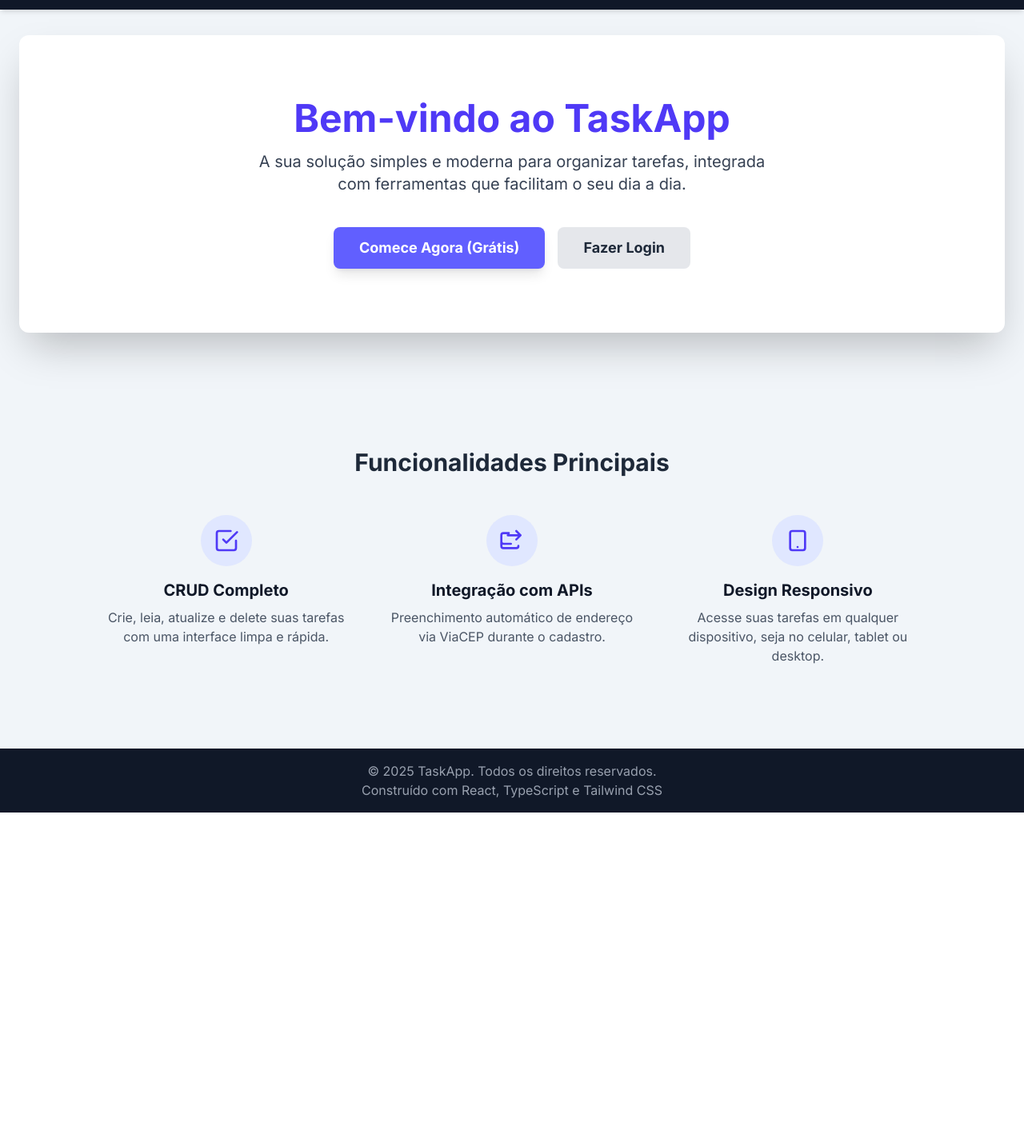
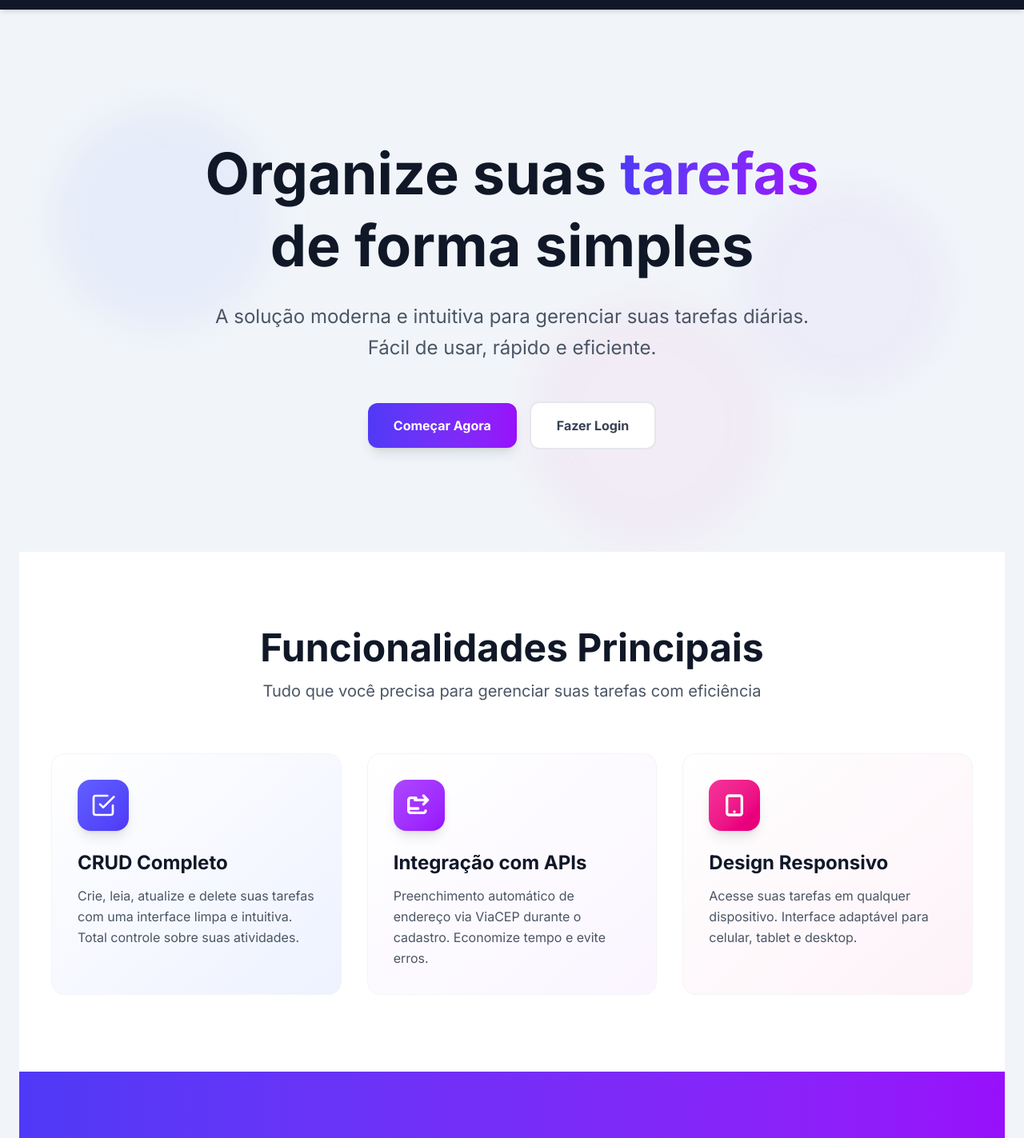
Before and after one commit to eduard0vieira/projeto-ovidio, a React (Vite) app: page / in a window 1280 px wide. Shown: the part 52-1475 px from the top of the page at 80% size. Before the commit the page ends 1068 px from the top, so only its background shows below. Built offline with nearby package versions, Linux system fonts and the light colour scheme.

Commit message:
feat: Add react-hot-toast for notifications; refactor notification handling in LoginPage, RegisterPage, TaskFormPage, and Header components; remove Notification component; enhance LandingPage with animated background and key features section

```diff
--- a/package.json
+++ b/package.json
@@ -13,6 +13,7 @@
     "@tailwindcss/vite": "^4.1.17",
     "react": "^19.2.0",
     "react-dom": "^19.2.0",
+    "react-hot-toast": "^2.6.0",
     "react-router-dom": "^7.9.5",
     "tailwindcss": "^4.1.17"
   },
--- a/src/App.tsx
+++ b/src/App.tsx
@@ -1,10 +1,11 @@
 import React, { useState, useEffect } from "react";
 import { Routes, Route, Navigate } from "react-router-dom";
-import type { User, Task, NotificationState } from "./types";
+import { Toaster } from "react-hot-toast";
+import toast from "react-hot-toast";
+import type { User, Task } from "./types";
 import { MOCK_TASKS } from "./data/mockData";
 import { Header } from "./components/Header";
 import { Footer } from "./components/Footer";
-import { Notification } from "./components/Notification";
 import { ProtectedRoute } from "./components/ProtectedRoute";
 import { LandingPage } from "./pages/LandingPage";
 import { LoginPage } from "./pages/LoginPage";
@@ -17,9 +18,6 @@ const App: React.FC = () => {
   const [currentUser, setCurrentUser] = useState<User | null>(null);
   void currentUser;
   const [tasks, setTasks] = useState<Task[]>(MOCK_TASKS);
-  const [notification, setNotification] = useState<NotificationState | null>(
-    null,
-  );
 
   useEffect(() => {
     const savedSession = localStorage.getItem("crud-auth");
@@ -29,8 +27,6 @@ const App: React.FC = () => {
       setCurrentUser(user);
     }
   }, []);
-
-  const clearNotification = () => setNotification(null);
 
   const handleLogin = (email: string) => {
     const user: User = { id: "user-123", name: "Usuário Simulado", email };
@@ -43,7 +39,6 @@ const App: React.FC = () => {
     setIsAuthenticated(false);
     setCurrentUser(null);
     localStorage.removeItem("crud-auth");
-    setNotification({ type: "success", message: "Você saiu com segurança." });
   };
 
   const handleSaveTask = (taskData: Omit<Task, "id" | "completed">) => {
@@ -57,7 +52,7 @@ const App: React.FC = () => {
 
   const handleDeleteTask = (id: string) => {
     setTasks((prev) => prev.filter((task) => task.id !== id));
-    setNotification({ type: "error", message: "Tarefa excluída." });
+    toast.error("Tarefa excluída.");
   };
 
   const handleToggleComplete = (id: string) => {
@@ -70,11 +65,33 @@ const App: React.FC = () => {
 
   return (
     <div className="min-h-screen flex flex-col bg-slate-100 font-inter">
+      <Toaster
+        position="top-right"
+        toastOptions={{
+          duration: 3000,
+          style: {
+            background: "#363636",
+            color: "#fff",
+          },
+          success: {
+            position: "top-right",
+            duration: 3000,
+            iconTheme: {
+              primary: "#10b981",
+              secondary: "#fff",
+            },
+          },
+          error: {
+            position: "top-right",
+            duration: 3000,
+            iconTheme: {
+              primary: "#ef4444",
+              secondary: "#fff",
+            },
+          },
+        }}
+      />
       <Header isAuthenticated={isAuthenticated} onLogout={handleLogout} />
-
-      {notification && (
-        <Notification notification={notification} onClose={clearNotification} />
-      )}
 
       <main className="flex-grow container mx-auto p-6 pt-24">
         <Routes>
@@ -84,16 +101,11 @@ const App: React.FC = () => {
           />
           <Route
             path="/login"
-            element={
-              <LoginPage
-                onLogin={handleLogin}
-                setNotification={setNotification}
-              />
-            }
+            element={<LoginPage onLogin={handleLogin} />}
           />
           <Route
             path="/register"
-            element={<RegisterPage setNotification={setNotification} />}
+            element={<RegisterPage />}
           />
 
           <Route element={<ProtectedRoute isAuthenticated={isAuthenticated} />}>
@@ -109,12 +121,7 @@ const App: React.FC = () => {
             />
             <Route
               path="/form"
-              element={
-                <TaskFormPage
-                  onSave={handleSaveTask}
-                  setNotification={setNotification}
-                />
-              }
+              element={<TaskFormPage onSave={handleSaveTask} />}
             />
           </Route>
 
--- a/src/components/Header.tsx
+++ b/src/components/Header.tsx
@@ -1,5 +1,6 @@
 import React from "react";
 import { Link, useNavigate } from "react-router-dom";
+import toast from "react-hot-toast";
 
 interface HeaderProps {
   isAuthenticated: boolean;
@@ -14,6 +15,7 @@ export const Header: React.FC<HeaderProps> = ({
 
   const handleLogout = () => {
     onLogout();
+    toast.success("Você saiu com segurança.");
     navigate("/login");
   };
 
--- a/src/index.css
+++ b/src/index.css
@@ -3,3 +3,30 @@
 body {
   font-family: "Inter", sans-serif;
 }
+
+@keyframes blob {
+  0% {
+    transform: translate(0px, 0px) scale(1);
+  }
+  33% {
+    transform: translate(30px, -50px) scale(1.1);
+  }
+  66% {
+    transform: translate(-20px, 20px) scale(0.9);
+  }
+  100% {
+    transform: translate(0px, 0px) scale(1);
+  }
+}
+
+.animate-blob {
+  animation: blob 7s infinite;
+}
+
+.animation-delay-2000 {
+  animation-delay: 2s;
+}
+
+.animation-delay-4000 {
+  animation-delay: 4s;
+}
--- a/src/pages/LandingPage.tsx
+++ b/src/pages/LandingPage.tsx
@@ -1,62 +1,128 @@
-import React from "react";
+import React, { useEffect, useState } from "react";
 import { Link } from "react-router-dom";
 import { CheckSquareIcon } from "../components/Icons";
 
 export const LandingPage: React.FC = () => {
+  const [isVisible, setIsVisible] = useState(false);
+
+  useEffect(() => {
+    setIsVisible(true);
+  }, []);
+
   return (
-    <div className="w-full text-center">
-      <section className="bg-white py-20 px-6 rounded-xl shadow-2xl">
-        <h1 className="text-5xl font-bold text-indigo-600 mb-4">
-          Bem-vindo ao TaskApp
+    <div className="w-full min-h-screen">
+      {/* Hero Section */}
+      <section className="relative overflow-hidden py-32 px-6">
+        {/* Background Gradient */}
+        <div className="absolute inset-0 bg-gradient-to-br from-indigo-50 via-white to-purple-50 -z-10" />
+
+        {/* Animated Background Elements */}
+        <div className="absolute top-20 left-10 w-72 h-72 bg-indigo-200 rounded-full mix-blend-multiply filter blur-xl opacity-20 animate-blob" />
+        <div className="absolute top-40 right-10 w-72 h-72 bg-purple-200 rounded-full mix-blend-multiply filter blur-xl opacity-20 animate-blob animation-delay-2000" />
+        <div className="absolute -bottom-8 left-1/2 w-72 h-72 bg-pink-200 rounded-full mix-blend-multiply filter blur-xl opacity-20 animate-blob animation-delay-4000" />
+
+        <div className="max-w-6xl mx-auto text-center">
+          <div
+            className={`transition-all duration-1000 ${
+              isVisible
+                ? "opacity-100 translate-y-0"
+                : "opacity-0 translate-y-10"
+            }`}
+          >
+            <h1 className="text-6xl md:text-7xl font-extrabold text-gray-900 mb-6 leading-tight">
+              Organize suas{" "}
+              <span className="bg-gradient-to-r from-indigo-600 to-purple-600 bg-clip-text text-transparent">
+                tarefas
+              </span>
+              <br />
+              de forma simples
             </h1>
-        <p className="text-xl text-gray-700 max-w-2xl mx-auto mb-10">
-          A sua solução simples e moderna para organizar tarefas, integrada com
-          ferramentas que facilitam o seu dia a dia.
+            <p className="text-xl md:text-2xl text-gray-600 max-w-3xl mx-auto mb-12 leading-relaxed">
+              A solução moderna e intuitiva para gerenciar suas tarefas diárias.
+              <br />
+              Fácil de usar, rápido e eficiente.
             </p>
-        <div className="flex justify-center space-x-4">
+            <div className="flex flex-col sm:flex-row justify-center items-center gap-4">
               <Link
                 to="/register"
-            className="py-3 px-8 bg-indigo-500 hover:bg-indigo-600 text-white font-bold rounded-lg transition duration-200 shadow-lg text-lg"
+                className="group relative px-8 py-4 bg-gradient-to-r from-indigo-600 to-purple-600 text-white font-semibold rounded-xl transition-all duration-300 shadow-lg hover:shadow-2xl hover:scale-105 transform"
               >
-            Comece Agora (Grátis)
+                <span className="relative z-10">Começar Agora</span>
+                <div className="absolute inset-0 bg-gradient-to-r from-indigo-700 to-purple-700 rounded-xl opacity-0 group-hover:opacity-100 transition-opacity duration-300" />
               </Link>
               <Link
                 to="/login"
-            className="py-3 px-8 bg-gray-200 hover:bg-gray-300 text-gray-800 font-bold rounded-lg transition duration-200 text-lg"
+                className="px-8 py-4 bg-white text-gray-700 font-semibold rounded-xl border-2 border-gray-200 transition-all duration-300 hover:border-indigo-300 hover:shadow-lg hover:scale-105 transform"
               >
                 Fazer Login
               </Link>
             </div>
+          </div>
+        </div>
       </section>
 
-      <section className="py-20 mt-16">
-        <h2 className="text-3xl font-bold text-gray-800 mb-12">
+      {/* Features Section */}
+      <section className="py-24 px-6 bg-white">
+        <div className="max-w-6xl mx-auto">
+          <div
+            className={`text-center mb-16 transition-all duration-1000 delay-200 ${
+              isVisible
+                ? "opacity-100 translate-y-0"
+                : "opacity-0 translate-y-10"
+            }`}
+          >
+            <h2 className="text-4xl md:text-5xl font-bold text-gray-900 mb-4">
               Funcionalidades Principais
             </h2>
-        <div className="grid grid-cols-1 md:grid-cols-3 gap-12 max-w-5xl mx-auto">
-          <div className="flex flex-col items-center">
-            <div className="p-4 bg-indigo-100 rounded-full mb-4">
-              <CheckSquareIcon className="w-8 h-8 text-indigo-600" />
-            </div>
-            <h3 className="text-xl font-semibold text-gray-900 mb-2">
-              CRUD Completo
-            </h3>
-            <p className="text-gray-600">
-              Crie, leia, atualize e delete suas tarefas com uma interface limpa
-              e rápida.
+            <p className="text-xl text-gray-600 max-w-2xl mx-auto">
+              Tudo que você precisa para gerenciar suas tarefas com eficiência
             </p>
           </div>
 
-          <div className="flex flex-col items-center">
-            <div className="p-4 bg-indigo-100 rounded-full mb-4">
-              {/* Ícone de Exemplo: API */}
+          <div className="grid grid-cols-1 md:grid-cols-3 gap-8">
+            {/* Feature Card 1 */}
+            <div
+              className={`group relative bg-gradient-to-br from-white to-indigo-50 p-8 rounded-2xl border border-gray-100 transition-all duration-500 hover:shadow-2xl hover:-translate-y-2 ${
+                isVisible
+                  ? "opacity-100 translate-y-0"
+                  : "opacity-0 translate-y-10"
+              }`}
+              style={{ transitionDelay: "300ms" }}
+            >
+              <div className="absolute inset-0 bg-gradient-to-br from-indigo-500/5 to-purple-500/5 rounded-2xl opacity-0 group-hover:opacity-100 transition-opacity duration-500" />
+              <div className="relative">
+                <div className="w-16 h-16 bg-gradient-to-br from-indigo-500 to-indigo-600 rounded-2xl flex items-center justify-center mb-6 transform group-hover:scale-110 group-hover:rotate-6 transition-transform duration-300 shadow-lg">
+                  <CheckSquareIcon className="w-8 h-8 text-white" />
+                </div>
+                <h3 className="text-2xl font-bold text-gray-900 mb-3">
+                  CRUD Completo
+                </h3>
+                <p className="text-gray-600 leading-relaxed">
+                  Crie, leia, atualize e delete suas tarefas com uma interface
+                  limpa e intuitiva. Total controle sobre suas atividades.
+                </p>
+              </div>
+            </div>
+
+            {/* Feature Card 2 */}
+            <div
+              className={`group relative bg-gradient-to-br from-white to-purple-50 p-8 rounded-2xl border border-gray-100 transition-all duration-500 hover:shadow-2xl hover:-translate-y-2 ${
+                isVisible
+                  ? "opacity-100 translate-y-0"
+                  : "opacity-0 translate-y-10"
+              }`}
+              style={{ transitionDelay: "500ms" }}
+            >
+              <div className="absolute inset-0 bg-gradient-to-br from-purple-500/5 to-pink-500/5 rounded-2xl opacity-0 group-hover:opacity-100 transition-opacity duration-500" />
+              <div className="relative">
+                <div className="w-16 h-16 bg-gradient-to-br from-purple-500 to-purple-600 rounded-2xl flex items-center justify-center mb-6 transform group-hover:scale-110 group-hover:rotate-6 transition-transform duration-300 shadow-lg">
                   <svg
                     xmlns="http://www.w3.org/2000/svg"
-                className="w-8 h-8 text-indigo-600"
+                    className="w-8 h-8 text-white"
                     fill="none"
                     viewBox="0 0 24 24"
                     stroke="currentColor"
-                strokeWidth="2"
+                    strokeWidth="2.5"
                   >
                     <path
                       strokeLinecap="round"
@@ -65,25 +131,35 @@ export const LandingPage: React.FC = () => {
                     />
                   </svg>
                 </div>
-            <h3 className="text-xl font-semibold text-gray-900 mb-2">
+                <h3 className="text-2xl font-bold text-gray-900 mb-3">
                   Integração com APIs
                 </h3>
-            <p className="text-gray-600">
+                <p className="text-gray-600 leading-relaxed">
                   Preenchimento automático de endereço via ViaCEP durante o
-              cadastro.
+                  cadastro. Economize tempo e evite erros.
                 </p>
               </div>
+            </div>
 
-          <div className="flex flex-col items-center">
-            <div className="p-4 bg-indigo-100 rounded-full mb-4">
-              {/* Ícone de Exemplo: Responsivo */}
+            {/* Feature Card 3 */}
+            <div
+              className={`group relative bg-gradient-to-br from-white to-pink-50 p-8 rounded-2xl border border-gray-100 transition-all duration-500 hover:shadow-2xl hover:-translate-y-2 ${
+                isVisible
+                  ? "opacity-100 translate-y-0"
+                  : "opacity-0 translate-y-10"
+              }`}
+              style={{ transitionDelay: "700ms" }}
+            >
+              <div className="absolute inset-0 bg-gradient-to-br from-pink-500/5 to-indigo-500/5 rounded-2xl opacity-0 group-hover:opacity-100 transition-opacity duration-500" />
+              <div className="relative">
+                <div className="w-16 h-16 bg-gradient-to-br from-pink-500 to-pink-600 rounded-2xl flex items-center justify-center mb-6 transform group-hover:scale-110 group-hover:rotate-6 transition-transform duration-300 shadow-lg">
                   <svg
                     xmlns="http://www.w3.org/2000/svg"
-                className="w-8 h-8 text-indigo-600"
+                    className="w-8 h-8 text-white"
                     fill="none"
                     viewBox="0 0 24 24"
                     stroke="currentColor"
-                strokeWidth="2"
+                    strokeWidth="2.5"
                   >
                     <path
                       strokeLinecap="round"
@@ -92,13 +168,42 @@ export const LandingPage: React.FC = () => {
                     />
                   </svg>
                 </div>
-            <h3 className="text-xl font-semibold text-gray-900 mb-2">
+                <h3 className="text-2xl font-bold text-gray-900 mb-3">
                   Design Responsivo
                 </h3>
-            <p className="text-gray-600">
-              Acesse suas tarefas em qualquer dispositivo, seja no celular,
-              tablet ou desktop.
+                <p className="text-gray-600 leading-relaxed">
+                  Acesse suas tarefas em qualquer dispositivo. Interface
+                  adaptável para celular, tablet e desktop.
                 </p>
+              </div>
+            </div>
+          </div>
+        </div>
+      </section>
+
+      {/* CTA Section */}
+      <section className="py-20 px-6 bg-gradient-to-r from-indigo-600 to-purple-600">
+        <div className="max-w-4xl mx-auto text-center">
+          <div
+            className={`transition-all duration-1000 delay-500 ${
+              isVisible
+                ? "opacity-100 translate-y-0"
+                : "opacity-0 translate-y-10"
+            }`}
+          >
+            <h2 className="text-4xl md:text-5xl font-bold text-white mb-6">
+              Pronto para começar?
+            </h2>
+            <p className="text-xl text-indigo-100 mb-8 max-w-2xl mx-auto">
+              Junte-se a milhares de usuários que já estão organizando suas
+              tarefas de forma mais eficiente.
+            </p>
+            <Link
+              to="/register"
+              className="inline-block px-10 py-4 bg-white text-indigo-600 font-bold rounded-xl transition-all duration-300 shadow-xl hover:shadow-2xl hover:scale-105 transform"
+            >
+              Criar Conta Grátis
+            </Link>
           </div>
         </div>
       </section>
```
Also changed, not shown: src/components/Notification.tsx (deleted, +0 -29 lines), src/data/mockData.tsx (+0 -12 lines), src/pages/LoginPage.tsx (+5 -12 lines), src/pages/RegisterPage.tsx (+14 -25 lines), src/pages/TaskFormPage.tsx (+9 -13 lines), 1 other file (tests, documents, lock files or other folders). Lines whose indentation alone changed are shown as unchanged.
